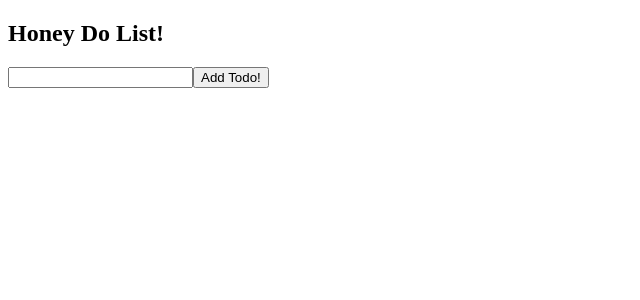
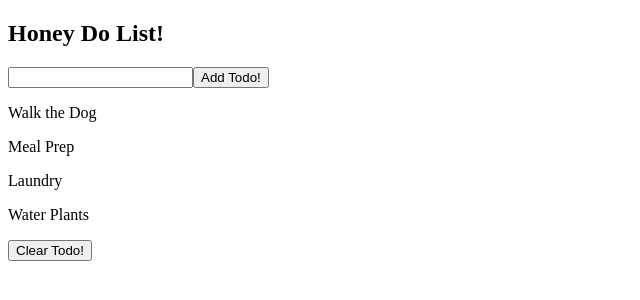
Before and after one commit to bloominstituteoftechnology/web-module-project-class-components, a React (Create React App) app: page / in a window 1280 px wide. Shown: the top 300 px of the page, without its empty margins (0-640 px from the left). Built offline with nearby package versions, Linux system fonts and the light colour scheme; the HTML template or start-up script is replaced by a standard one.

Commit message:
All components rendering and Todo List is functioning

```diff
--- a/src/App.js
+++ b/src/App.js
@@ -1,6 +1,6 @@
 import React from 'react'
-import Todo from './components/Todo'
 import TodoForm from './components/TodoForm'
+import TodoList from './components/TodoList'
 
 const todoList = [
   {
@@ -35,12 +35,41 @@ class App extends React.Component {
       todoList: todoList
     }
   }
+
+  toggleTodo = id => {
+    this.setState({
+      ...this.state.todoList,
+      todoList: this.state.todoList.map(todo => {
+        if (todo.id === id) {
+          return ({
+            ...todo,
+            completed: !todo.completed
+          })
+        } else {
+          return todo
+        }
+      })
+    })
+  }
   addTodo = task => {
     const newTodo = {
       task: task,
       id: Date.now(),
       completed: false
     }
+    this.setState({
+      ...this.state,
+      todoList: [...this.state.todoList, newTodo]
+    })
+  }
+
+  clearTodo = () => {
+    this.setState({
+      ...this.state,
+      todoList: this.state.todoList.filter(todo => {
+        return todo.completed === false
+      })
+    })
   }
 
   render() {
@@ -48,6 +77,7 @@ class App extends React.Component {
       <div>
         <h2>Honey Do List!</h2>
         <TodoForm addTodo={this.addTodo} />
+        <TodoList clearTodo={this.clearTodo} toggleTodo={this.toggleTodo} todoList={this.state.todoList} />
       </div>
     );
   }
--- a/src/components/Todo.js
+++ b/src/components/Todo.js
@@ -1,8 +1,13 @@
 import React from 'react'
 
 function Todo(props) {
-    return {
-
+    const handleClick = () => {
+        props.toggleTodo(props.todo.id)
     }
+    return (
+        <div onClick={handleClick}>
+            <p>{props.todo.task}</p>
+        </div>
+    )
 }
 export default Todo
--- a/src/components/TodoForm.js
+++ b/src/components/TodoForm.js
@@ -8,7 +8,6 @@ class TodoForm extends React.Component {
             input: ''
         }
     }
-
 
     handleChange = event => {
         this.setState({
--- a/src/components/TodoList.js
+++ b/src/components/TodoList.js
@@ -1,2 +1,21 @@
 // your components will all go in this `component` directory.
 // feel free to change this component.js into TodoList.js
+import React from 'react'
+import Todo from './Todo'
+
+function TodoList(props) {
+    const handleClick = () => {
+        props.clearTodo()
+    }
+    return (
+        <div>
+            {props.todoList.map(todo => (
+                <Todo toggleTodo={props.toggleTodo} key={todo.id} todo={todo} />
+            ))}
+            <button onClick={handleClick}>
+                Clear Todo!
+            </button>
+        </div>
+    )
+}
+export default TodoList
```
